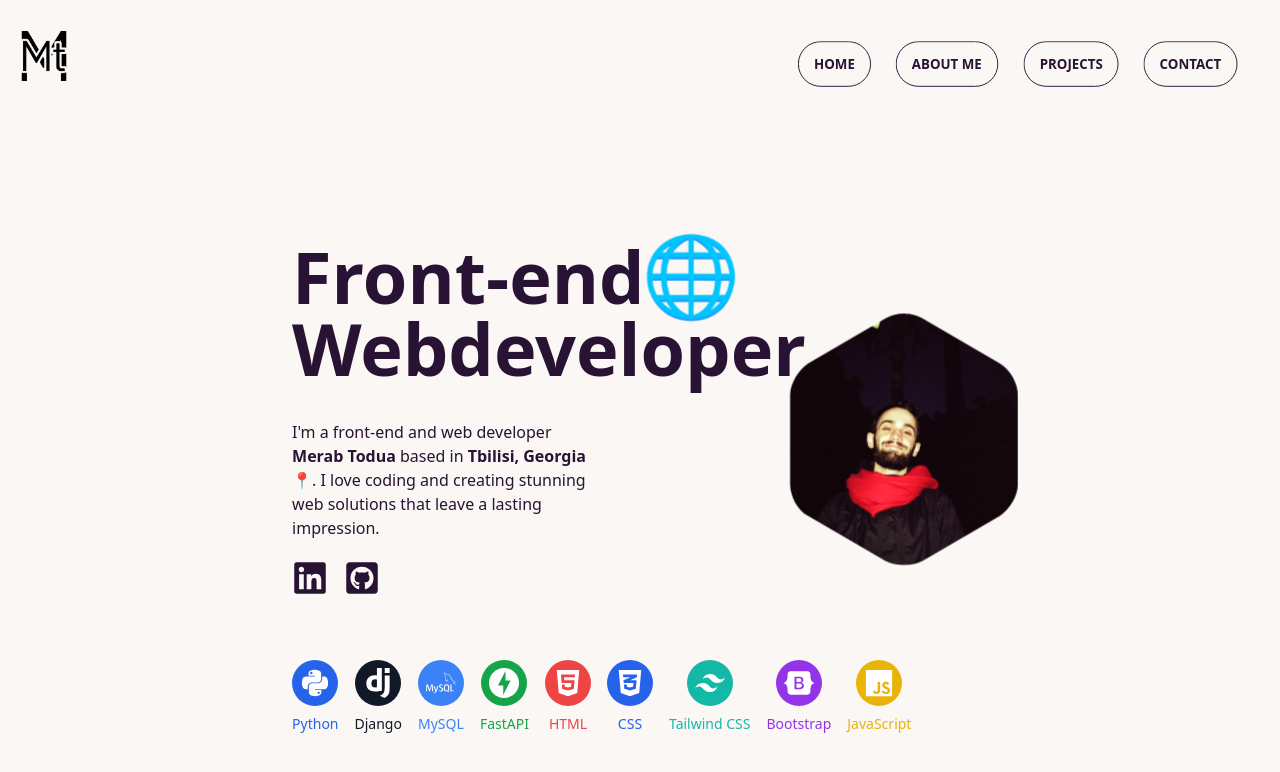
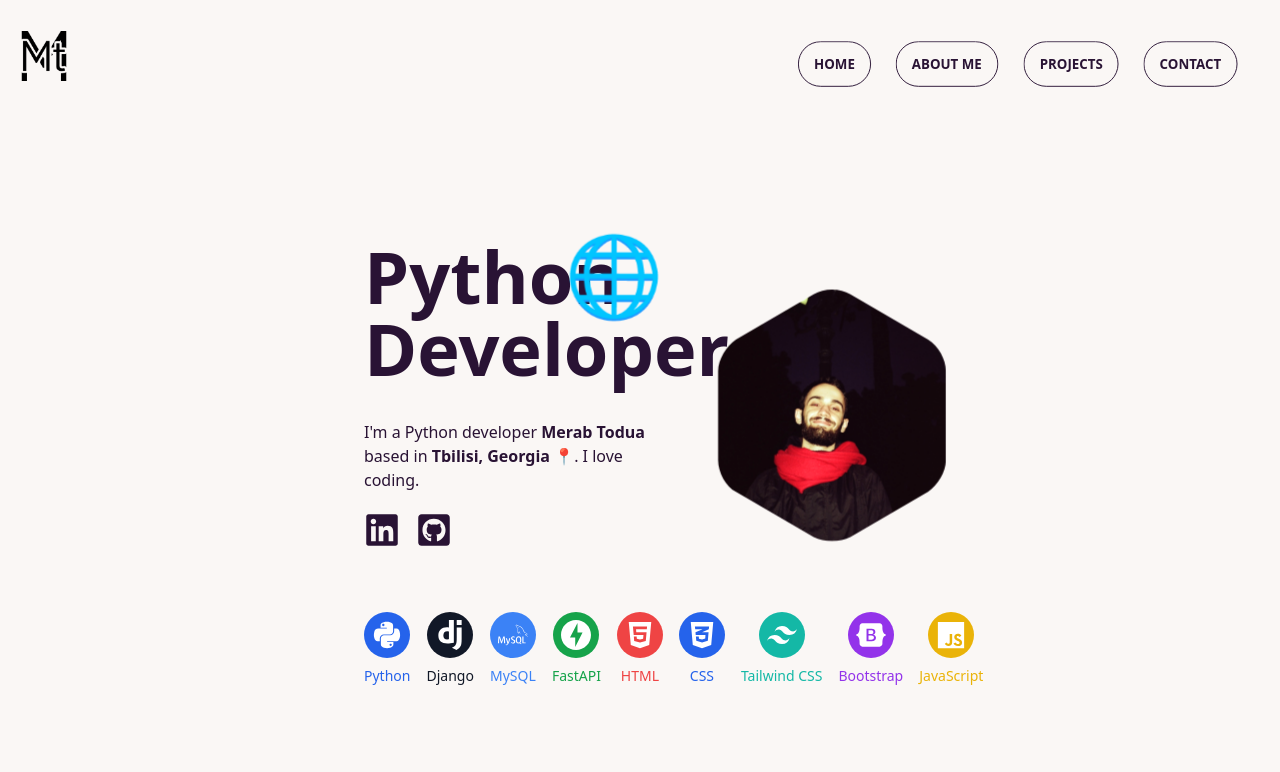
Before and after one commit to merab7/Portfolio, a React (Vite) app: page / in a window 1280 px wide. Shown: the top 772 px of the page. Built offline with nearby package versions, Linux system fonts and the light colour scheme.

Commit message:
Update Hero.jsx

```diff
--- a/src/components/Hero.jsx
+++ b/src/components/Hero.jsx
@@ -8,13 +8,13 @@ function Hero() {
     <section className="mt-60 flex flex-row justify-center items-center   "  id="home-section" >
       <div className="flex flex-col lg:mr-16 ">
         <div className="w-min flex pl-5">
-          <h1 className="text-4xl font-bold md:text-5xl lg:text-7xl">Front-end Webdeveloper </h1>
+          <h1 className="text-4xl font-bold md:text-5xl lg:text-7xl">Python Developer</h1>
           <div className="-ml-16 md:-ml-28 lg:-ml-40 w-min text-4xl md:text-6xl lg:text-7xl animate-pulse">🌐</div>
         </div>
         <div className="w-72 md:w-80 lg:w-86 mt-9 pl-5">
           <p>
-            I'm a front-end and web developer <span className="font-bold">Merab Todua</span> based in <span className="font-bold">Tbilisi, Georgia</span> 📍.
-            I love coding and creating stunning web solutions that leave a lasting impression.
+            I'm a Python developer <span className="font-bold">Merab Todua</span> based in <span className="font-bold">Tbilisi, Georgia</span> 📍.
+            I love coding.
           </p>
           <div className="flex gap-4 transition-all">
             <Link to="https://www.linkedin.com/in/merab-todua-682965254/" target="_blank" rel="noopener noreferrer" >
```
